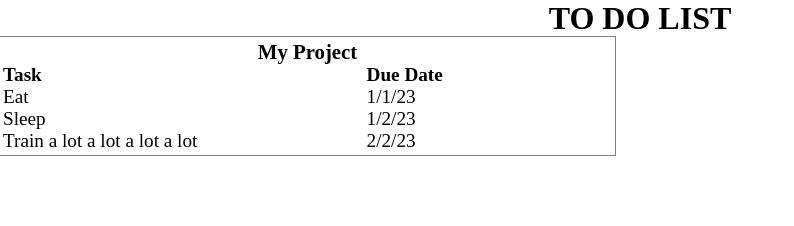
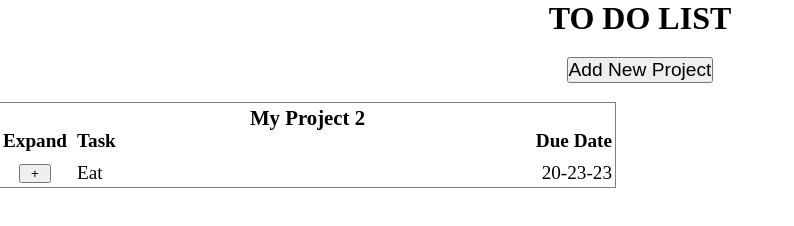
Before and after one commit to andreaamasio/To-Do-List, a website built with webpack: page src/template.html in a window 1280 px wide. Shown: the whole page, without its empty margins (0-794 px from the left). Built offline with nearby package versions, Linux system fonts and the light colour scheme.

Commit message:
fixed styling to add dom manipulation

```diff
--- a/src/style.css
+++ b/src/style.css
@@ -6,6 +6,14 @@
 h1 {
     text-align: center;
 }
+.div-button-new-project{
+    display: grid;
+}
+#new-project-button {
+    margin: 20px auto;
+    font-size: 1.2rem;
+}
+
 #content {
     display: grid;
     grid-template-columns: repeat(auto-fill, minmax(400px, 1fr));
@@ -16,30 +24,35 @@ h1 {
     outline: 1px solid grey;
     padding: 3px;
     display: grid;
-    grid-template-areas:
-    "project-title project-title"
-    "task-title due-date-title"
-    "tasks due-date"
+    /* grid-template-columns: 0.1fr 1fr 1fr; */
+    grid-template-rows: 0.2fr 1fr;
+}
 
-    ;
-}
 .project-title {
     text-align: center;
     font-weight: bold;
     font-size: 1.3rem;
-    grid-area: project-title;
 }
-.task-title {
-    grid-area: task-title;
+.project-body{
+    display: grid;
+    grid-template-columns: 0.1fr 1fr 1fr;
+    gap: 10px;
+}
+.task-title, .expand-title {
     font-weight: 700;
 }
 .due-date-title {
-    grid-area: due-date-title;
     font-weight: 700;
+    text-align: right;
 }
-.tasks {
-    grid-area: tasks;
+
+.expand-button{
+    width: 2rem;
+    margin: auto;
 }
-.due-date {
-    grid-area: due-date;
+.project-task {
+
 }
+.due-date-task{
+    text-align: right;
+}
--- a/src/template.html
+++ b/src/template.html
@@ -11,29 +11,22 @@
 <body>
 
     <h1>TO DO LIST</h1>
+    <div class="div-button-new-project">
+        <button id="new-project-button">Add New Project</button>
+    </div>
+    <div id="content">
 
-    <div id="content">
-        <div class="project">
-            <p class="project-title">My Project</p>
+         <div class="project">
+            <div>
+                <p class="project-title">My Project 2</p>
+            </div>
+            <div class="project-body">
 
-                <p class="task-title">Task</p>
-                <p class="due-date-title">Due Date</p>
+                <div class="expand-title">Expand</div> <div class="task-title">Task</div><div class="due-date-title">Due Date</div>
+                <button class="expand-button">+</button><div class="project-task">Eat</div><div class="due-date-task">20-23-23</div>
 
-            <div class="tasks">
-                <ul class="project-list">
-                    <li class="project-task">Eat</li>
-                    <li class="project-task">Sleep</li>
-                    <li class="project-task">Train a lot a lot a lot a lot</li>
-                </ul>
             </div>
-            <div class="due-date">
-                <ul class="due-date-list">
-                    <li class="due-date-task">1/1/23</li>
-                    <li class="due-date-task">1/2/23</li>
-                    <li class="due-date-task">2/2/23</li>
-                </ul>
-            </div>
-        </div>
+         </div>
 
     </div>
 
```
Also changed, not shown: src/dom.js (added).
